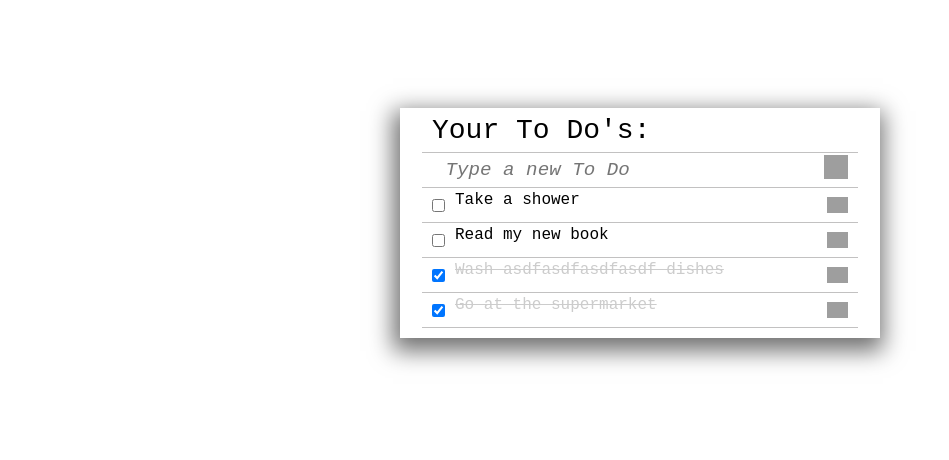
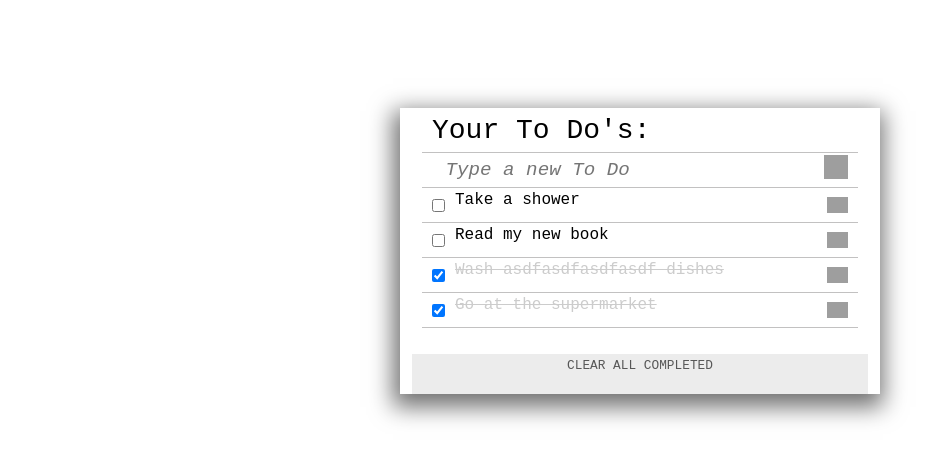
Before and after one commit to carlos-ssh/todos, a website built with webpack: page src/index.html in a window 1280 px wide. Shown: the part 124-584 px from the top of the page, without its empty margins (0-949 px from the left). Built offline with nearby package versions, Linux system fonts and the light colour scheme; grey boxes are pictures that could not be loaded.

Commit message:
Fixed button position.

```diff
--- a/src/index.html
+++ b/src/index.html
@@ -31,6 +31,9 @@
 	    </form>
 	  </li>
 	</ul>
+        <div class="clear container-fluid">
+            <p>Clear all completed</p>
+        </div>
       </div>
     </main>
 
```
